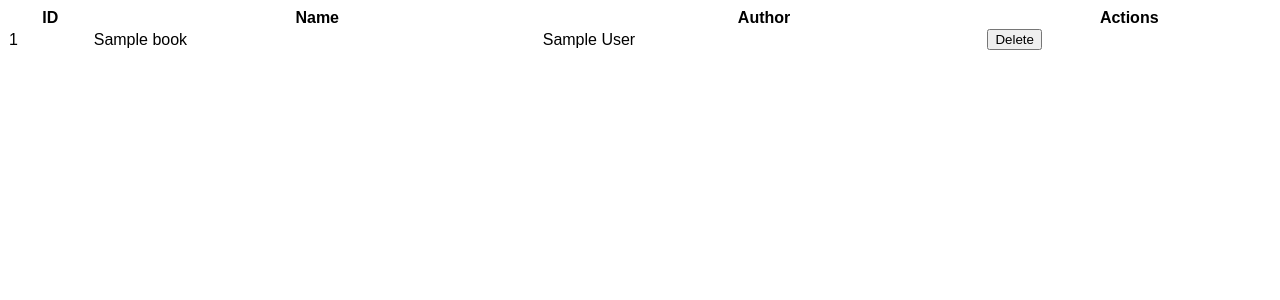
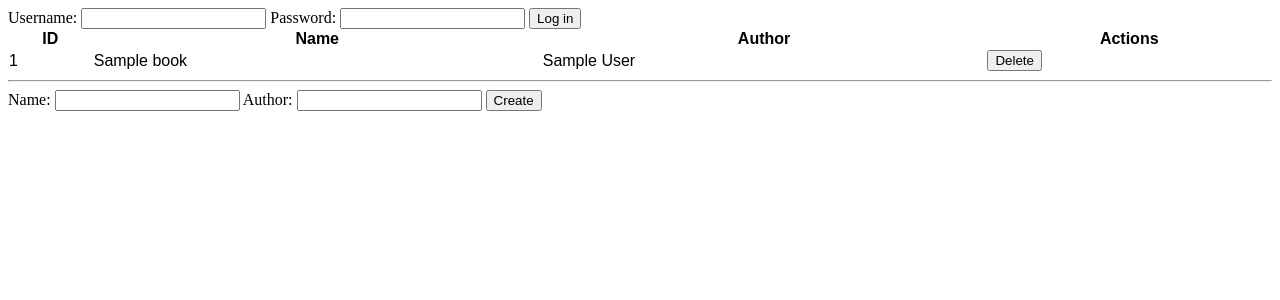
Before and after one commit to themusharraf/BookApp, a Python web app: template templates/index.html in a window 1280 px wide. Shown: the top 300 px of the page. Run offline with Jinja, Linux system fonts and the light colour scheme; the template is opened without the code that fills it: most values are stand-ins (such as "Sample title", 1, 10 or a date in 2020).

Commit message:
add middleware and login required

```diff
--- a/app.py
+++ b/app.py
@@ -1,11 +1,13 @@
 from allnc.app import AllNc
 
-from auth import STATIC_TOKEN, TokenMiddleware, login_required
+from auth import STATIC_TOKEN, TokenMiddleware, login_required, on_exception
 from storge import BookStorge
 
 app = AllNc()
 book_storge = BookStorge()
 book_storge.create(name="7 Atomic Habits", author="Steven Covey")
+app.add_middleware(TokenMiddleware)
+app.add_exception_handler(on_exception)
 
 
 @app.route('/', allowed_methods=['get'])
@@ -29,6 +31,7 @@ def create_book(request, response):
 
 
 @app.route("/books/{id:d}", allowed_methods=["delete"])
+@login_required
 def delete_book(request, response, id):
     book = book_storge.delete(id)
 
--- a/auth.py
+++ b/auth.py
@@ -32,3 +32,9 @@ def login_required(handler):
         return handler(request, response, *args, **kwargs)
 
     return wrapped_handler
+
+
+def on_exception(request, response, exception):
+    if isinstance(exception, InvalidTokenException):
+        response.text = "Token is invalid"
+        response.status_code = 401
--- /dev/null
+++ b/static/index.js
@@ -0,0 +1,75 @@
+$(document).ready(function () {
+
+    let token = localStorage.getItem("token");
+
+    if (token !== null) {
+        $("#login-form").hide();
+    } else {
+        $("#login-form").show();
+    }
+
+    $("#login-button").on("click", function (event) {
+        event.preventDefault();
+        $.ajax({
+            type: 'POST',
+            url: "/login",
+        }).done(function (data) {
+            token = data["token"];
+            localStorage.setItem("token", token);
+            $("#login-form").hide();
+        }).fail(function () {
+            console.log("Failed to login!");
+        });
+    });
+
+    $("#create-button").on("click", function (e) {
+        e.preventDefault();
+
+        let name = $("#name").val();
+        let author = $("#author").val();
+
+        $.ajax({
+            type: 'POST',
+            url: "/books",
+            headers: {
+                "Authorization": "Token: " + token
+            },
+            data: {"name": name, "author": author},
+            statusCode: {
+                401: function () {
+                    alert('Authorize First!');
+                }
+            }
+        }).done(function () {
+            location.reload();
+        }).fail(function () {
+            console.log("Failed to create!");
+        })
+    });
+
+    $(".delete-button").on("click", function (e) {
+        let r = confirm("Sure you want to delete this book?");
+        let bookId = $(this).data("id");
+
+        if (r === true) {
+            $.ajax({
+                type: 'DELETE',
+                url: "/books/" + bookId,
+                headers: {
+                    "Authorization": "Token: " + token
+                },
+                statusCode: {
+                    401: function () {
+                        alert('Authorize First!');
+                    }
+                }
+            }).done(function () {
+                location.reload();
+            }).fail(function () {
+                console.log("Failed to delete!");
+            });
+        } else {
+            console.log("You pressed Cancel!");
+        }
+    })
+});
--- a/templates/index.html
+++ b/templates/index.html
@@ -6,6 +6,19 @@
     <link href="/static/main.css" type="text/css" rel="stylesheet">
 </head>
 <body>
+
+<div id="login-form-wrapper">
+    <form id="login-form" method="post">
+        <label for="username">Username: </label>
+        <input type="text" name="username" id="username" required>
+
+        <label for="password">Password: </label>
+        <input type="text" name="password" id="password" required>
+
+        <button id="login-button">Log in</button>
+    </form>
+</div>
+
 
 <table>
 
@@ -20,11 +33,29 @@
         <td>{{ book.id }}</td>
         <td>{{ book.name }}</td>
         <td>{{ book.author}}</td>
-        <td><button data-id="{{ book.id }}" class="delete-button" >Delete</button></td>
+        <td>
+            <button data-id="{{ book.id }}" class="delete-button">Delete</button>
+        </td>
 
     </tr>
     {% endfor %}
 </table>
 
+<hr>
+
+<form id="create-form" method="post">
+    <label for="name">Name: </label>
+    <input type="text" name="name" id="name" required>
+
+    <label for="author">Author: </label>
+    <input type="text" name="author" id="author" required>
+
+    <button id="create-button">Create</button>
+
+</form>
+<script src="https://code.jquery.com/jquery-3.7.1.min.js"
+        integrity="sha256-/JqT3SQfawRcv/BIHPThkBvs0OEvtFFmqPF/lYI/Cxo=" crossorigin="anonymous"></script>
+<script src="/static/index.js"></script>
+
 </body>
 </html>
```
